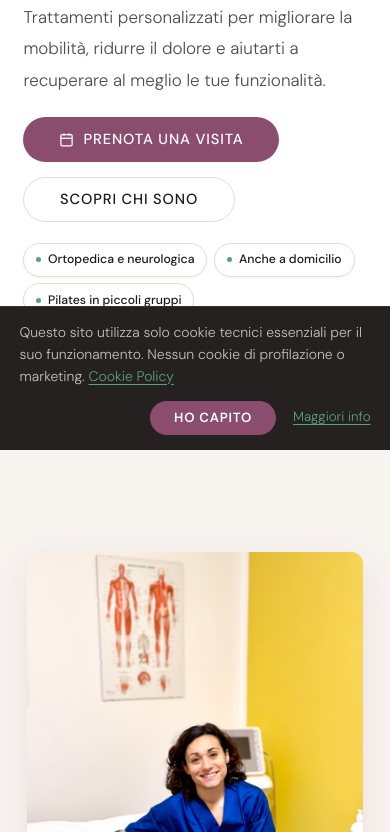
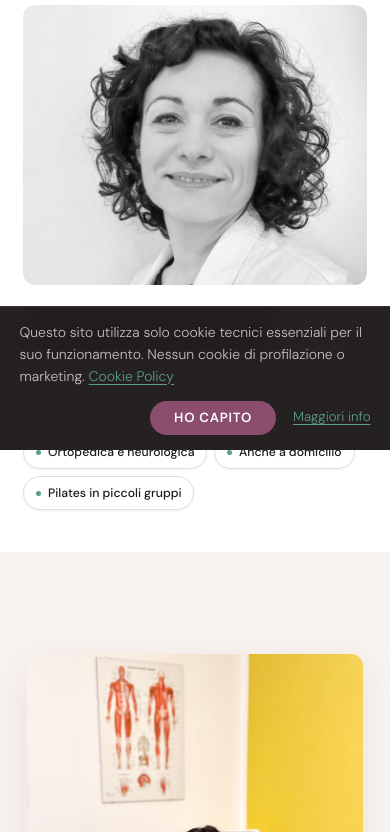
Before and after one commit to forteale/fisiomasia-sito, a plain HTML site: page index.html in a window 390 px wide. Shown: the part 394-1226 px from the top of the page. Drawn offline with nearby package versions, Linux system fonts and the light colour scheme.

Commit message:
Add files via upload

```diff
--- a/index.html
+++ b/index.html
@@ -16,7 +16,9 @@
 <meta property="og:description" content="Trattamenti personalizzati per migliorare la mobilità, ridurre il dolore e recuperare le tue funzionalità. Studio a Livorno Ferraris (VC)."/>
 <meta property="og:type" content="website"/>
 <meta property="og:url" content="https://www.fisiomasia.it/"/>
-<meta property="og:image" content="https://www.fisiomasia.it/fabiana.jpg"/>
+<meta property="og:image" content="https://www.fisiomasia.it/og-image.jpg"/>
+<meta property="og:image:width" content="1200"/>
+<meta property="og:image:height" content="630"/>
 <meta property="og:locale" content="it_IT"/>
 <meta name="twitter:card" content="summary_large_image"/>
 <link rel="canonical" href="https://www.fisiomasia.it/"/>
@@ -72,6 +74,7 @@
 .badge-dot{width:6px;height:6px;border-radius:50%;background:var(--mint);flex-shrink:0}
 .hero-photo-col{position:relative;overflow:hidden;background:var(--warm)}
 .hero-photo{width:100%;height:100%;object-fit:cover;object-position:center 20%;display:block}
+.hero-photo-mobile{display:none}
 
 /* — CHI SONO — */
 #chi-sono{padding:6rem 7vw;background:var(--off);display:grid;grid-template-columns:1.05fr 1.2fr;gap:6vw;align-items:center}
@@ -256,8 +259,11 @@
 
 /* — RESPONSIVE — */
 @media(max-width:1000px){
-  #hero{grid-template-columns:1fr}.hero-photo-col{display:none}
-  .hero-left{padding:5rem 6vw 4rem}
+  #hero{grid-template-columns:1fr;min-height:auto}
+  .hero-photo-col{display:none}
+  .hero-left{padding:2rem 6vw 2.5rem}
+  .hero-photo-mobile{display:block;height:280px;overflow:hidden;border-radius:var(--r);margin:.25rem 0}
+  .hero-photo-mobile .hero-photo{border-radius:var(--r)}
   #chi-sono{grid-template-columns:1fr}
   .about-photo-wrap{max-width:340px;margin:0 auto 2.5rem}
   .studio-row{grid-template-columns:1fr}
@@ -349,6 +355,9 @@
     <div class="hero-eyebrow">Studio di Fisioterapia&nbsp;·&nbsp;<span class="eyebrow-loc">Livorno Ferraris (VC)</span></div>
     <h1 class="display">La tua salute<br>è la mia <em>priorità</em></h1>
     <p class="hero-desc">Trattamenti personalizzati per migliorare la mobilità, ridurre il dolore e aiutarti a recuperare al meglio le tue funzionalità.</p>
+    <div class="hero-photo-mobile">
+      <img class="hero-photo" src="fabiana.jpg" alt="Dott.ssa Fabiana Masia – Fisioterapista a Livorno Ferraris" loading="eager"/>
+    </div>
     <div class="hero-actions">
       <a href="#contatti" class="btn btn-primary">
         <svg viewBox="0 0 24 24" fill="none" stroke="currentColor"><rect x="3" y="4" width="18" height="18" rx="2"/><line x1="16" y1="2" x2="16" y2="6"/><line x1="8" y1="2" x2="8" y2="6"/><line x1="3" y1="10" x2="21" y2="10"/></svg>
@@ -518,7 +527,6 @@
   <div class="pilates-feats">
     <div class="pf"><div class="pf-icon">🎯</div><div><h5>Postura e core</h5><p>Rinforzo dei muscoli stabilizzatori per una postura corretta e duratura.</p></div></div>
     <div class="pf"><div class="pf-icon">🌿</div><div><h5>Ginnastica Ipopressiva</h5><p>Tecnica respiratoria per pavimento pelvico e diastasi addominale.</p></div></div>
-    <div class="pf"><div class="pf-icon">🤰</div><div><h5>Anche in gravidanza</h5><p>Percorsi specifici per gravidanza, post-parto, terza età e recupero.</p></div></div>
     <div class="pf"><div class="pf-icon">✨</div><div><h5>Controllo motorio</h5><p>Rieducazione del movimento per prevenire dolori cronici ricorrenti.</p></div></div>
   </div>
 </section>
```
